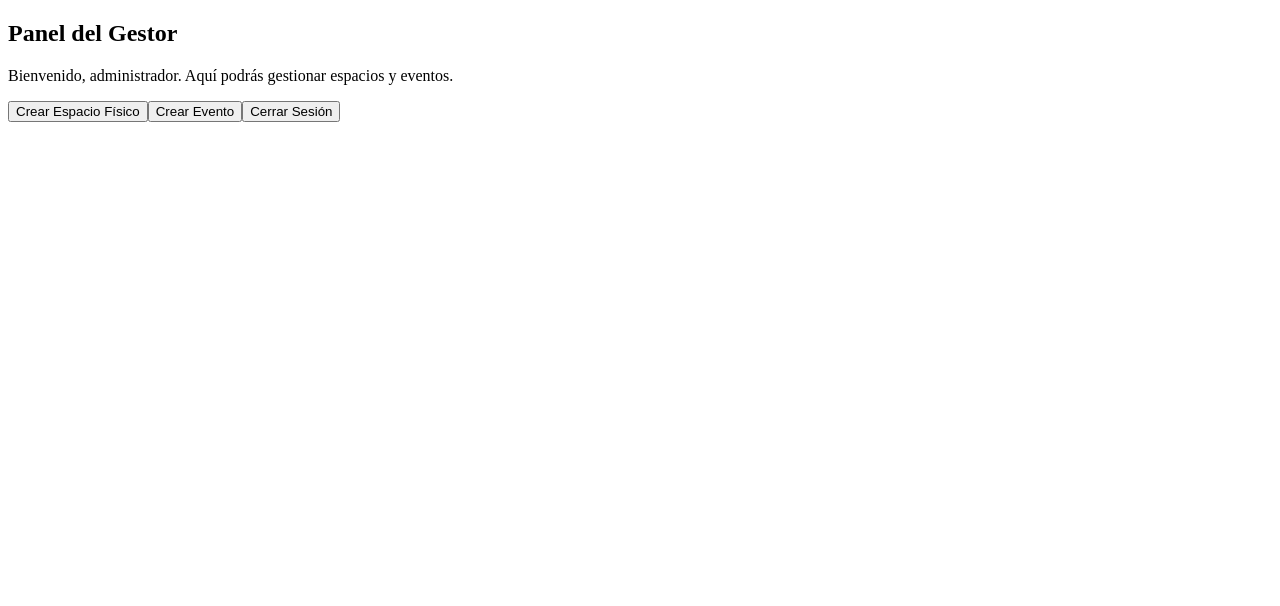
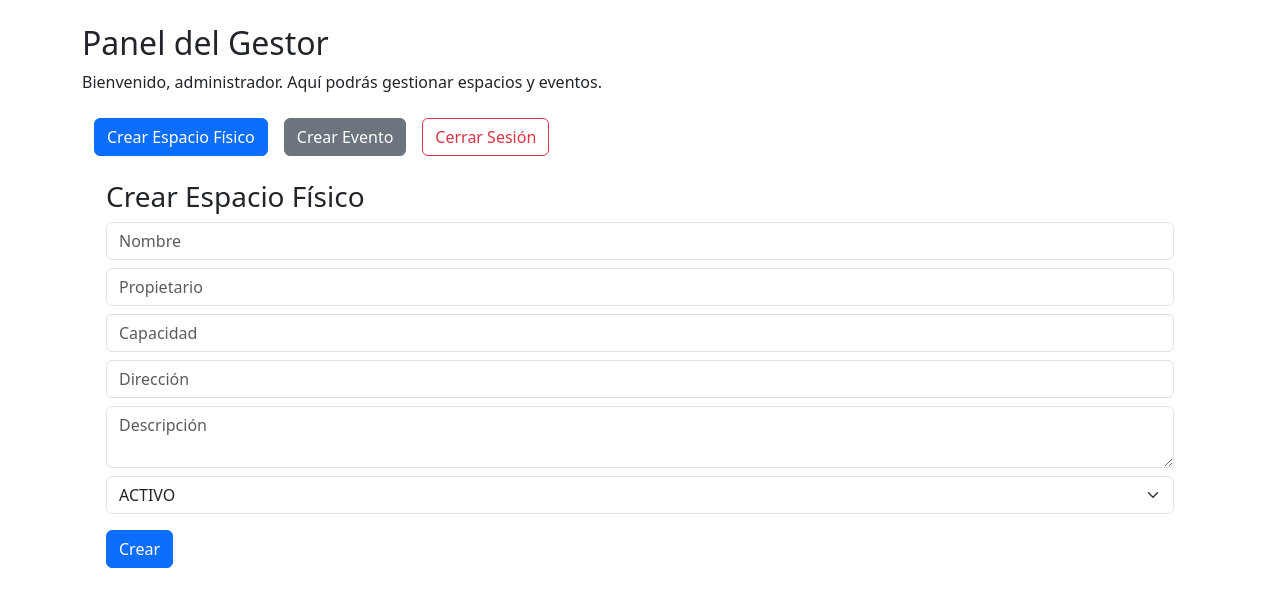
Before and after one commit to josejavierml03/DAWeb_Front, a React (Vite) app in the folder reserva-eventos/: page /admin in a window 1280 px wide. Shown: the top 606 px of the page. Built offline with nearby package versions, Linux system fonts and the light colour scheme.

Commit message:
Bootstrap, Formulario

```diff
--- a/reserva-eventos/package.json
+++ b/reserva-eventos/package.json
@@ -10,6 +10,7 @@
     "preview": "vite preview"
   },
   "dependencies": {
+    "bootstrap": "^5.3.5",
     "react": "^19.0.0",
     "react-dom": "^19.0.0",
     "react-router-dom": "^7.5.3"
--- /dev/null
+++ b/reserva-eventos/src/components/FormularioEspacios.jsx
@@ -0,0 +1,51 @@
+import React, { useState } from "react";
+
+export default function SpaceForm() {
+  const [formData, setFormData] = useState({
+    nombre: "",
+    propietario: "",
+    capacidad: "",
+    direccion: "",
+    descripcion: "",
+    estado: "ACTIVO"
+  });
+
+  const [submitted, setSubmitted] = useState(false);
+
+  const handleChange = (e) => {
+    const { name, value } = e.target;
+    setFormData(prev => ({ ...prev, [name]: value }));
+  };
+
+  const handleSubmit = (e) => {
+    e.preventDefault();
+    setSubmitted(true);
+    // En una versión futura, enviar al back
+    console.log("Espacio creado:", formData);
+  };
+
+  return (
+    <div className="container mt-4">
+      <h3>Crear Espacio Físico</h3>
+      <form onSubmit={handleSubmit}>
+        <input className="form-control mb-2" type="text" name="nombre" placeholder="Nombre" onChange={handleChange} required />
+        <input className="form-control mb-2" type="text" name="propietario" placeholder="Propietario" onChange={handleChange} required />
+        <input className="form-control mb-2" type="number" name="capacidad" placeholder="Capacidad" onChange={handleChange} required />
+        <input className="form-control mb-2" type="text" name="direccion" placeholder="Dirección" onChange={handleChange} required />
+        <textarea className="form-control mb-2" name="descripcion" placeholder="Descripción" onChange={handleChange}></textarea>
+        <select className="form-select mb-3" name="estado" onChange={handleChange}>
+          <option value="ACTIVO">ACTIVO</option>
+          <option value="CERRADO">CERRADO</option>
+        </select>
+        <button className="btn btn-primary" type="submit">Crear</button>
+      </form>
+
+      {submitted && (
+        <div className="alert alert-success mt-4">
+          <strong>Espacio creado:</strong><br />
+          <pre>{JSON.stringify(formData, null, 2)}</pre>
+        </div>
+      )}
+    </div>
+  );
+}
--- a/reserva-eventos/src/components/Login.jsx
+++ b/reserva-eventos/src/components/Login.jsx
@@ -11,9 +11,9 @@
     e.preventDefault();
 
     // Usuarios falsos en memoria
-    if (email === "admin@test.com" && clave === "1234") {
+    if (email === "a@a" && clave === "a") {
       navigate("/admin");
-    } else if (email === "user@test.com" && clave === "1234") {
+    } else if (email === "u@u" && clave === "u") {
       navigate("/usuario");
     } else {
       setError("Credenciales incorrectas");
--- a/reserva-eventos/src/main.jsx
+++ b/reserva-eventos/src/main.jsx
@@ -1,6 +1,8 @@
 import React from 'react';
 import ReactDOM from 'react-dom/client';
 import App from './App.jsx';
+import 'bootstrap/dist/css/bootstrap.min.css';
+
 
 ReactDOM.createRoot(document.getElementById('root')).render(
   <React.StrictMode>
--- a/reserva-eventos/src/pages/AdminView.jsx
+++ b/reserva-eventos/src/pages/AdminView.jsx
@@ -1,5 +1,6 @@
 import React from "react";
 import { useNavigate } from "react-router-dom";
+import FormularioEspacios from "../components/FormularioEspacios";
 
 export default function AdminView() {
   const navigate = useNavigate();
@@ -13,13 +14,15 @@
       <h2>Panel del Gestor</h2>
       <p>Bienvenido, administrador. Aquí podrás gestionar espacios y eventos.</p>
 
-      <div className="mt-4">
+      <div className="container mt-4">
         <button className="btn btn-primary me-3">Crear Espacio Físico</button>
         <button className="btn btn-secondary me-3">Crear Evento</button>
         <button className="btn btn-outline-danger" onClick={handleLogout}>Cerrar Sesión</button>
       </div>
 
-      {/* Aquí incluir componentes  */}
+      <div className="container mt-4">
+        <FormularioEspacios />
+      </div>
     </div>
   );
 }
```
Also changed, not shown: 2 other files (tests, documents, lock files or other folders).
